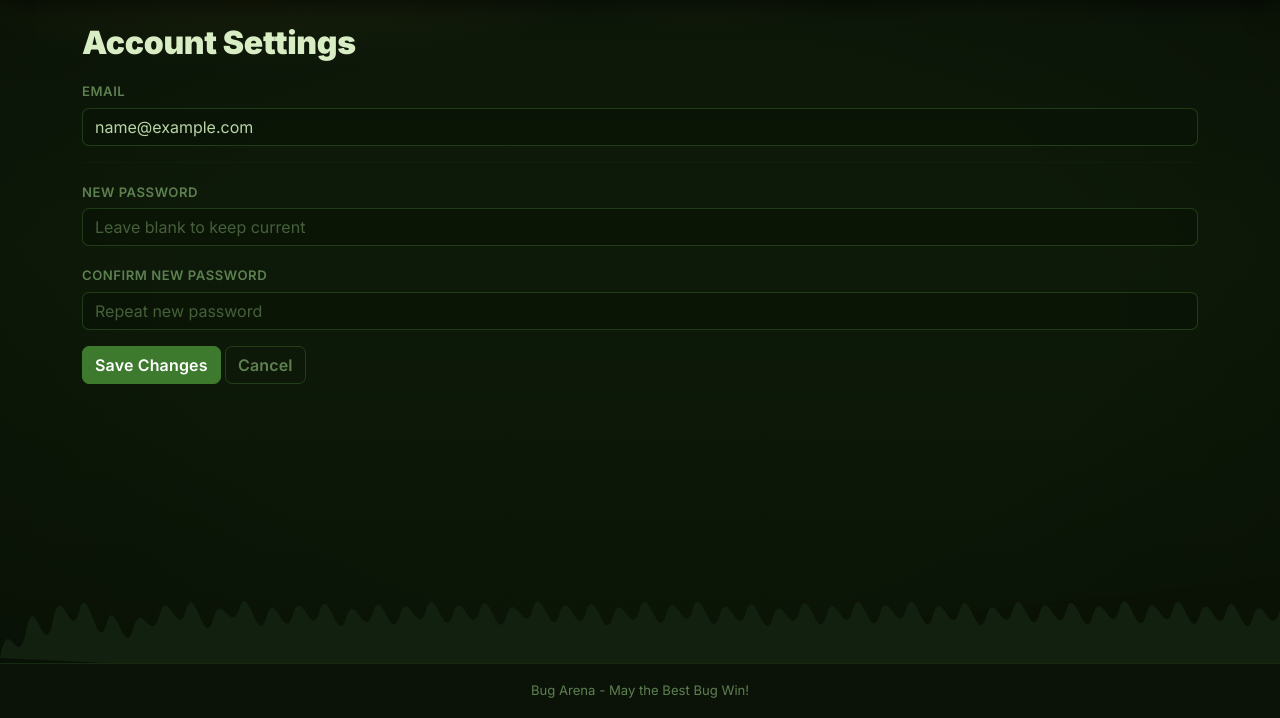
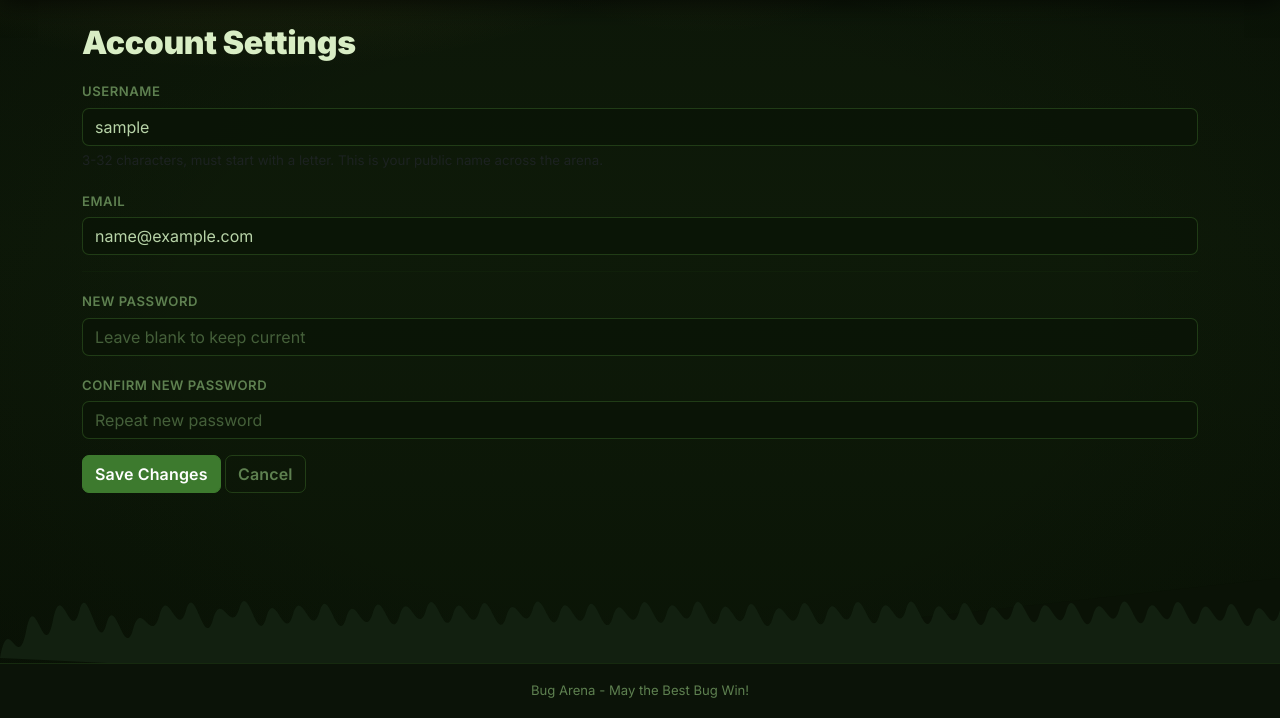
Before and after one commit to tjjston/BattleBugs, a Flask app: page /settings in a window 1280 px wide. Shown: the part 82-800 px from the top of the page. Run offline with Flask 3, Linux system fonts and the light colour scheme; the visitor is signed in with stand-in values (Sample User, id 1); data comes from the database, SQL or seed files in the repository; data that the repository does not hold is empty; some libraries are stand-ins or nearby versions.

Commit message:
feat(users): self-service username + email rename, admin free rename
Self-service (any logged-in user, /settings):
- New username field on account_settings.html. Validation:
  3-32 chars, must start with a letter, [A-Za-z0-9_-] only.
  HTML pattern + server-side _validate_username() in auth.py.
- Uniqueness check (case-insensitive, excluding self).
- Email change validation already existed; the same lowercase-collision
  check now also excludes the current user so no-op email changes don't
  spuriously flag as 'in use'.

Admin/owner (admin user-profile):
- update_user now accepts username + email form fields with no length
  or character constraints — just a uniqueness check. Admins fix typos,
  rename ban-evading accounts, etc. without ceremony.
- Admin user-profile template gets a Username + Email pair at the top
  of the Admin Actions form. CSRF token added (was missing).
- Flash messages show the rename diff so it's clear what changed.

Co-Authored-By: Claude Opus 4.7 <noreply@anthropic.com>

```diff
--- a/app/routes/admin.py
+++ b/app/routes/admin.py
@@ -13,7 +13,7 @@ from app.services.permission_system import (
 )
 from app.services.tournament_system import TournamentManager
 import sqlalchemy as sa
-from sqlalchemy import text
+from sqlalchemy import text, func
 
 bp = Blueprint('admin', __name__, url_prefix='/admin')
 
@@ -182,16 +182,21 @@ def user_profile(user_id):
 @login_required
 @require_role(UserRole.ADMIN)
 def update_user(user_id):
-    """Update user properties (role, elo, ban). Role assignment enforces Owner permission inside AdminUserManager."""
+    """Admin user editor. Handles role, ELO, ban, and (for ADMIN/OWNER) free
+    rename of username + email — no validation cooldowns, no rate limit, just
+    a uniqueness check. Role assignment still enforces Owner-only promotions
+    via AdminUserManager.
+    """
     user = User.query.get_or_404(user_id)
 
     new_role_name = request.form.get('role')
     new_elo = request.form.get('elo')
     is_banned = True if request.form.get('is_banned') == '1' else False
+    new_username = (request.form.get('username') or '').strip()
+    new_email = (request.form.get('email') or '').strip()
 
     try:
         if new_role_name and new_role_name != user.role:
-            # AdminUserManager.assign_role enforces Owner-only promotions to ADMIN/OWNER
             AdminUserManager.assign_role(user, UserRole[new_role_name], current_user)
 
         if new_elo is not None and new_elo != '':
@@ -199,6 +204,32 @@ def update_user(user_id):
                 user.elo = int(new_elo)
             except ValueError:
                 flash('Invalid ELO value; not changed.', 'warning')
+
+        # Username rename — free for admins/owners. Validation is intentionally
+        # only "must not collide". No length / character / cooldown rules so
+        # admins can fix typos, ban-evade rotations, etc. without ceremony.
+        if new_username and new_username != user.username:
+            collision = User.query.filter(
+                func.lower(User.username) == new_username.lower(),
+                User.id != user.id,
+            ).first()
+            if collision:
+                flash(f'Username "{new_username}" is taken by another user.', 'warning')
+            else:
+                old = user.username
+                user.username = new_username
+                flash(f'Username changed: {old} → {new_username}.', 'success')
+
+        if new_email and new_email.lower() != (user.email or '').lower():
+            collision = User.query.filter(
+                func.lower(User.email) == new_email.lower(),
+                User.id != user.id,
+            ).first()
+            if collision:
+                flash(f'Email "{new_email}" is in use by another user.', 'warning')
+            else:
+                user.email = new_email
+                flash('Email updated.', 'success')
 
         user.is_banned = is_banned
         db.session.commit()
--- a/app/routes/auth.py
+++ b/app/routes/auth.py
@@ -14,6 +14,25 @@ def _safe_next(next_url):
         parsed = urlparse(next_url)
         if not parsed.scheme and not parsed.netloc:
             return next_url
+    return None
+
+
+import re as _re
+
+# Usernames: 3-32 chars, letters/digits/underscore/dash, must start with letter.
+# Conservative enough to keep URLs clean and avoid impersonation games.
+_USERNAME_RE = _re.compile(r'^[A-Za-z][A-Za-z0-9_-]{2,31}$')
+
+
+def _validate_username(candidate):
+    """Return an error string or None if username is acceptable."""
+    if not candidate:
+        return 'Username is required.'
+    if not _USERNAME_RE.match(candidate):
+        return (
+            'Username must be 3-32 characters, start with a letter, and contain '
+            'only letters, digits, underscores, or dashes.'
+        )
     return None
 
 
@@ -99,15 +118,28 @@ def logout():
 @bp.route('/settings', methods=['GET', 'POST'])
 @login_required
 def account_settings():
-    """Self-service account settings: update email, password."""
+    """Self-service account settings: update username, email, password."""
     user = current_user
     if request.method == 'POST':
+        new_username = (request.form.get('username') or '').strip()
         new_email = (request.form.get('email') or '').strip()
         new_password = request.form.get('new_password', '')
         confirm_password = request.form.get('confirm_password', '')
 
+        if new_username and new_username != user.username:
+            err = _validate_username(new_username)
+            if err:
+                flash(err, 'danger')
+            elif User.query.filter(func.lower(User.username) == new_username.lower(),
+                                   User.id != user.id).first():
+                flash('That username is already taken.', 'warning')
+            else:
+                user.username = new_username
+                flash(f'Username changed to {new_username}.', 'success')
+
         if new_email and new_email.lower() != user.email.lower():
-            if User.query.filter(func.lower(User.email) == new_email.lower()).first():
+            if User.query.filter(func.lower(User.email) == new_email.lower(),
+                                 User.id != user.id).first():
                 flash('That email is already in use.', 'warning')
             else:
                 user.email = new_email
--- a/app/templates/account_settings.html
+++ b/app/templates/account_settings.html
@@ -6,6 +6,17 @@
 <h1>Account Settings</h1>
 
 <form method="post" class="mt-3" autocomplete="off">
+  <div class="mb-3">
+    <label for="username" class="form-label">Username</label>
+    <input id="username" name="username" type="text" class="form-control"
+           value="{{ user.username }}"
+           pattern="[A-Za-z][A-Za-z0-9_\-]{2,31}"
+           title="3-32 chars, start with a letter, letters/digits/underscore/dash only"
+           required>
+    <div class="form-text small">
+      3-32 characters, must start with a letter. This is your public name across the arena.
+    </div>
+  </div>
   <div class="mb-3">
     <label for="email" class="form-label">Email</label>
     <input id="email" name="email" type="email" class="form-control" value="{{ user.email }}" required>
```
Also changed, not shown: app/templates/admin/user_profile.html (+16 -0 lines).
